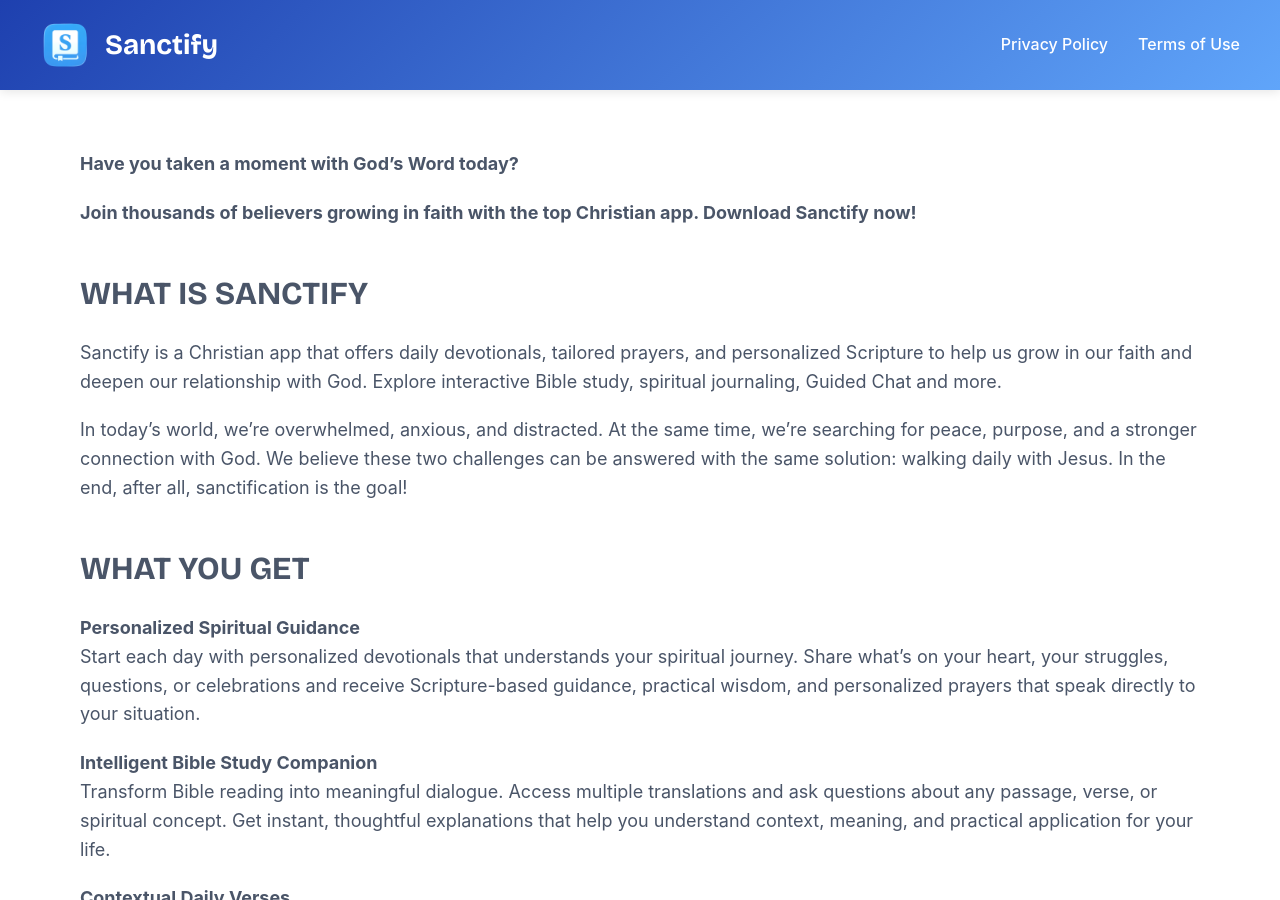
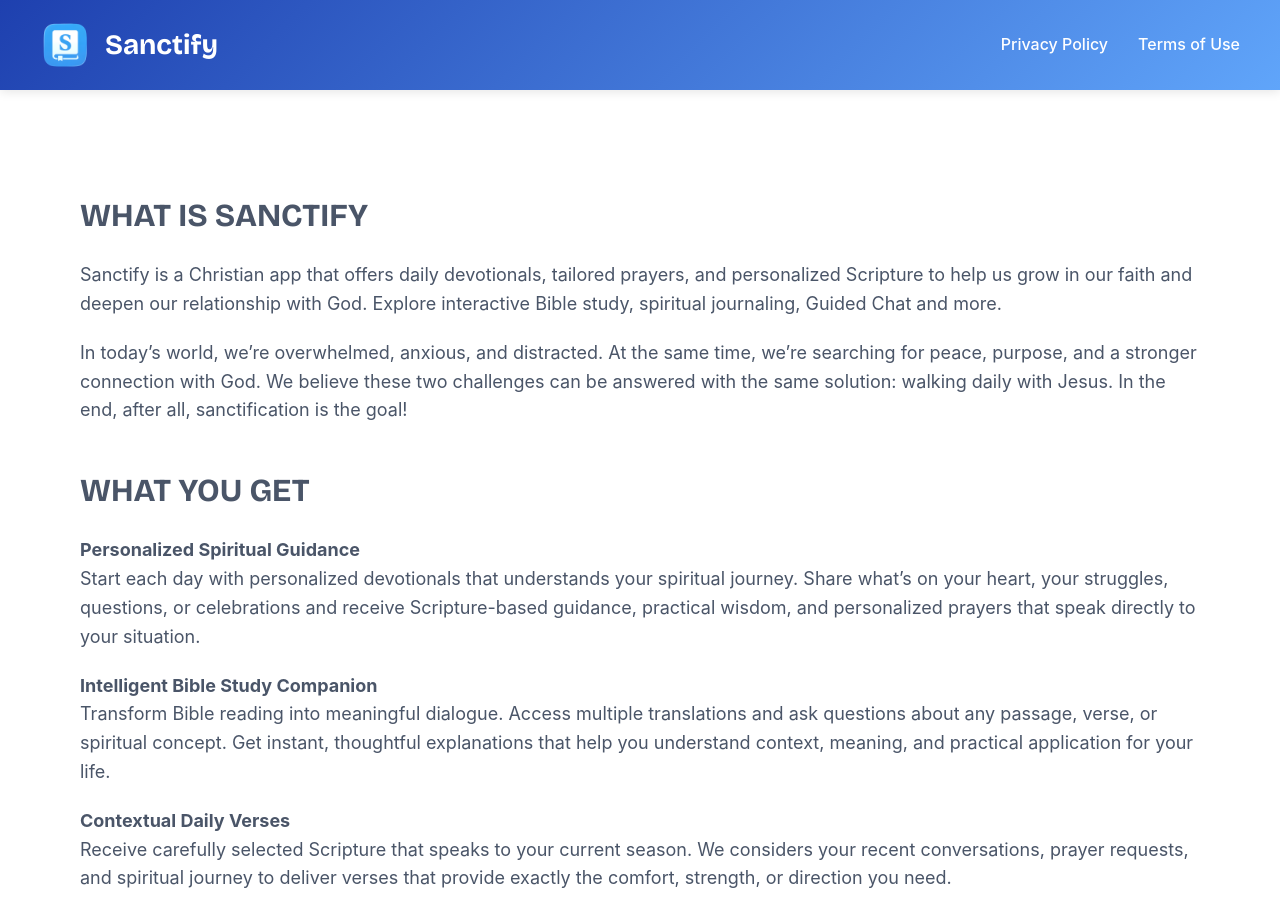
Before and after one commit to SacredStudios7/legal-pages, a Jekyll site: the page built from index.md, in a window 1280 px wide and 900 px high. Built offline with Jekyll 4.4.1, drawn with Linux system fonts in a browser that asks for light colours.

Commit message:
Update index.md

```diff
--- a/index.md
+++ b/index.md
@@ -3,10 +3,6 @@ title: Sanctify
 layout: default
 permalink: /
 ---
-
-**Have you taken a moment with God's Word today?**
-
-**Join thousands of believers growing in faith with the top Christian app. Download Sanctify now!**
 
 ## **WHAT IS SANCTIFY**
 
```
